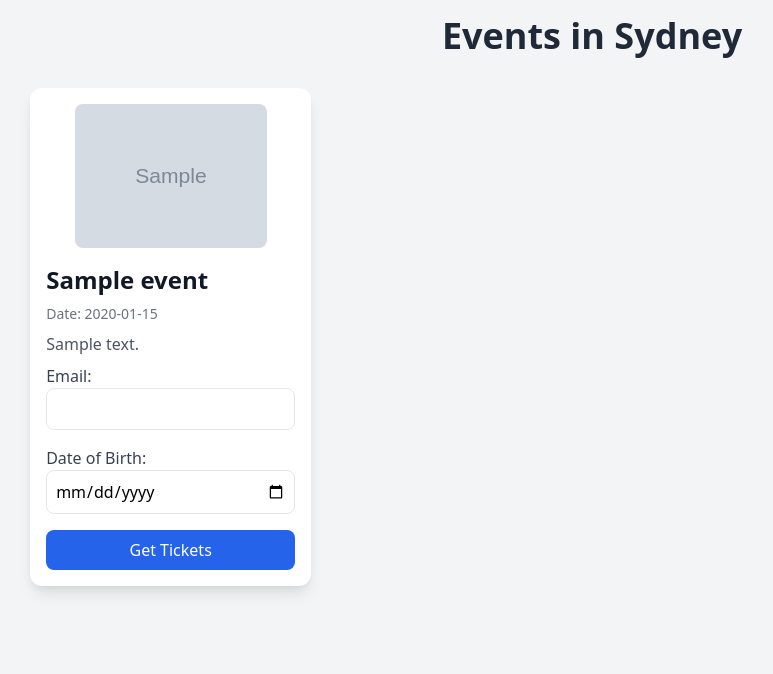
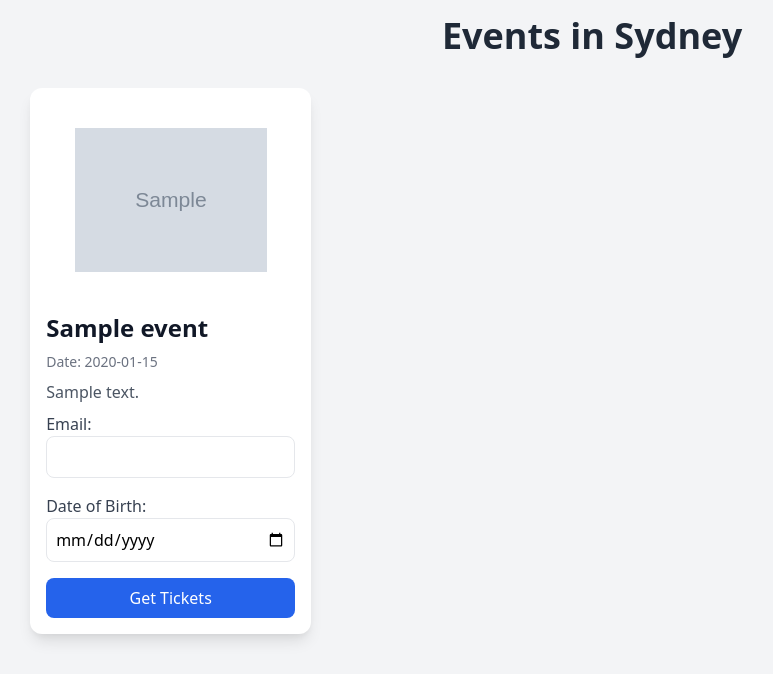
Before and after one commit to ManishGhildiyal/Assignment-, a Flask app: page / in a window 1280 px wide. Shown: the top 674 px of the page, without its empty margins (48-821 px from the left). Run offline with Flask 3, Linux system fonts and the light colour scheme; tables that the repository leaves empty hold one stand-in row (values such as "Sample post"); grey boxes marked "Sample" are stand-in pictures.

Commit message:
Update index.html

```diff
--- a/templates/index.html
+++ b/templates/index.html
@@ -21,9 +21,9 @@
         {% endwith %}
 
         <div class="grid grid-cols-1 sm:grid-cols-2 md:grid-cols-3 gap-4">
-            {% for event in events %}
+            {% for event in events if event.image_url %}
                 <div class="bg-white rounded-xl shadow-lg p-4 hover:shadow-xl transform hover:scale-105 transition duration-300 max-w-sm mx-auto">
-                    <img src="{{ event.image_url or 'https://picsum.photos/200/200?random=' + event.id|string }}" alt="{{ event.name }}" class="w-48 h(48 object-contain rounded-lg mx-auto aspect-square">
+                    <img src="{{ event.image_url }}" alt="{{ event.name }}" class="w-48 h-48 object-contain rounded-lg mx-auto aspect-square">
                     <div class="space-y-2 mt-4">
                         <h2 class="text-2xl font-extrabold text-gray-900">{{ event.name }}</h2>
                         <p class="text-gray-500 text-sm">Date: {{ event.date }}</p>
```
